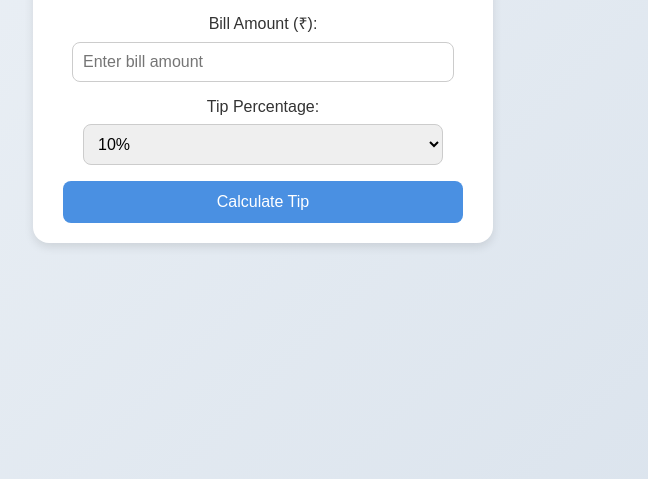
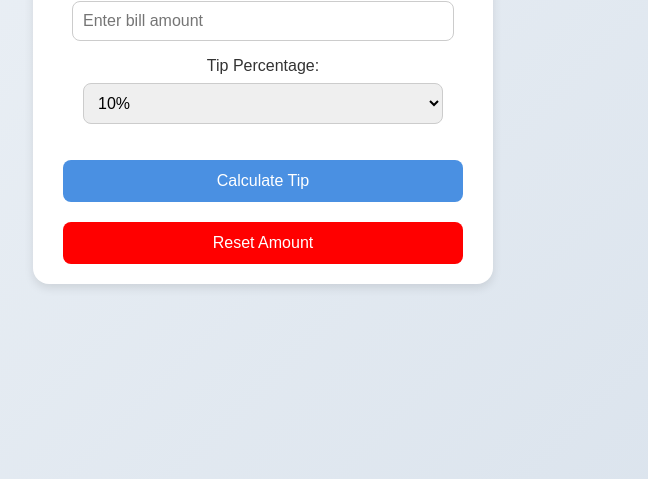
Before and after one commit to muhammad-ashiqe/TipCalculator, a plain HTML site: page index.html in a window 1280 px wide. Shown: the part 321-800 px from the top of the page, without its empty margins (377-1025 px from the left). Drawn offline with Linux system fonts and the light colour scheme.

Commit message:
reset button

```diff
--- a/index.html
+++ b/index.html
@@ -26,6 +26,7 @@
     </select>
 
     <button id="calculateTip">Calculate Tip</button>
+    <button id="resetAmount" onclick="clearValue()">Reset Amount</button>
 
     <div id="result" class="result" style="display: none;">
       <p id="tipAmount">Tip Amount: ₹0.00</p>
--- a/script.js
+++ b/script.js
@@ -18,9 +18,14 @@ calculateTipButton.addEventListener("click", () => {
 
   const tipAmount = billAmount * tipPercentage;
   const totalBill = billAmount + tipAmount;
-
   tipAmountDisplay.innerHTML = `Tip Amount:  ₹<span>${tipAmount.toFixed(2)}</span>`;
   totalBillDisplay.innerHTML = `Total Bill:  ₹<span>${totalBill.toFixed(2)}</span>`;
 
   resultDiv.style.display = "block";
 });
+
+
+const clearValue =()=>{
+  billAmountInput.value = "";
+  resultDiv.style.display = "none";
+}
--- a/styles.css
+++ b/styles.css
@@ -58,8 +58,12 @@ button {
   border-radius: 8px;
   cursor: pointer;
   transition: background 0.3s;
+  margin-top: 20px;
 }
 
+#resetAmount{
+  background: red;
+}
 button:hover {
   background: #357ab8;
 }
```
